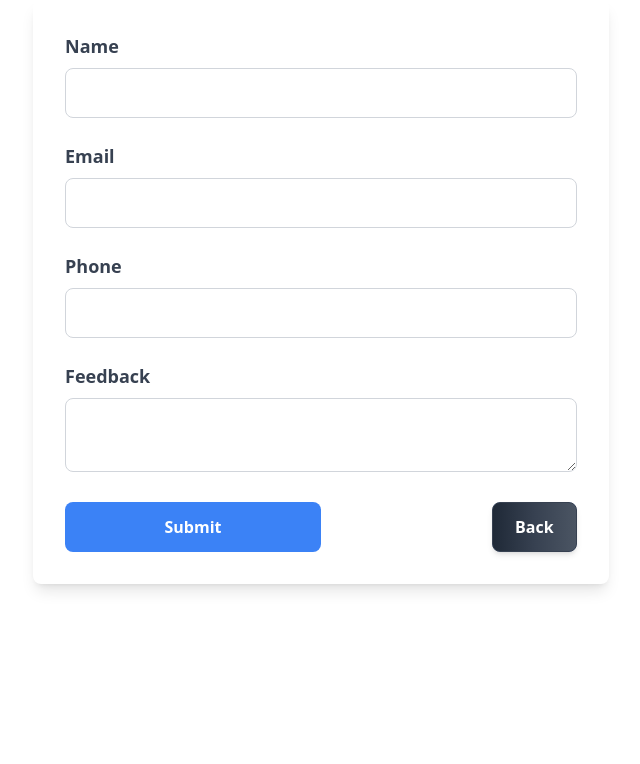
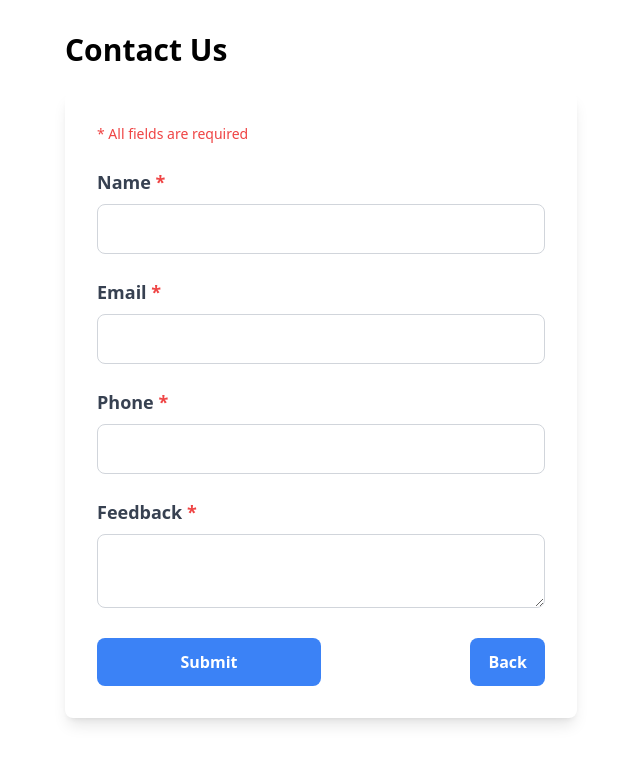
Before and after one commit to ata-shahid/weather-app, a Next.js app: page /contact in a window 1280 px wide. Shown: the top 764 px of the page, without its empty margins (319-959 px from the left). Built offline with nearby package versions, Linux system fonts and the light colour scheme.

Commit message:
Add Contact Form with Validations

```diff
--- a/src/components/ContactForm/Button.tsx
+++ b/src/components/ContactForm/Button.tsx
@@ -1,13 +1,14 @@
-// src/components/ContactForm/Button.tsx
+
+import { FC } from 'react';
 
 interface ButtonProps {
-  type: 'button' | 'submit';
+  type?: 'button' | 'submit' | 'reset';
   onClick?: () => void;
+  className?: string;
   children: React.ReactNode;
-  className?: string;
 }
 
-export function Button({ type, onClick, children, className }: ButtonProps) {
+const Button: FC<ButtonProps> = ({ type = 'button', onClick, className, children }) => {
   return (
     <button
       type={type}
@@ -17,4 +18,6 @@ export function Button({ type, onClick, children, className }: ButtonProps) {
       {children}
     </button>
   );
-}
+};
+
+export default Button;
--- a/src/components/ContactForm/Contact.tsx
+++ b/src/components/ContactForm/Contact.tsx
@@ -1,33 +1,18 @@
-// src/components/ContactForm/Contact.tsx
 
 import { useState } from 'react';
 import { useRouter } from 'next/router';
-import { FormField } from './FormField';
-import { Button } from './Button';
-
-interface FormData {
-  name: string;
-  email: string;
-  phone: string;
-  feedback: string;
-}
-
-interface FormErrors {
-  name: string;
-  email: string;
-  phone: string;
-  feedback: string;
-}
+import FormField from './FormField';
+import  Button  from './Button';
 
 export default function Contact() {
-  const [formData, setFormData] = useState<FormData>({
+  const [formData, setFormData] = useState({
     name: '',
     email: '',
     phone: '',
     feedback: ''
   });
 
-  const [errors, setErrors] = useState<FormErrors>({
+  const [errors, setErrors] = useState({
     name: '',
     email: '',
     phone: '',
@@ -39,24 +24,23 @@ export default function Contact() {
 
   const handleChange = (e: React.ChangeEvent<HTMLInputElement | HTMLTextAreaElement>) => {
     const { name, value } = e.target;
-    setFormData((prevFormData) => ({
-      ...prevFormData,
-      [name]: value
-    }));
+    setFormData({ ...formData, [name]: value });
   };
 
   const handleSubmit = (e: React.FormEvent<HTMLFormElement>) => {
     e.preventDefault();
 
     let valid = true;
-    const newErrors: FormErrors = { name: '', email: '', phone: '', feedback: '' };
+    let newErrors = { name: '', email: '', phone: '', feedback: '' };
 
-    if (!formData.name.trim()) {
+    // Validate Name
+    if (formData.name.trim() === '') {
       newErrors.name = 'Name is required';
       valid = false;
     }
 
-    if (!formData.email.trim()) {
+    // Validate Email
+    if (formData.email.trim() === '') {
       newErrors.email = 'Email is required';
       valid = false;
     } else if (!/\S+@\S+\.\S+/.test(formData.email)) {
@@ -64,8 +48,9 @@ export default function Contact() {
       valid = false;
     }
 
-    const phoneRegex = /^(\+?(\d{1,3})[-.\s]?)?(\d{3,4}[-.\s]?\d{2,3}[-.\s]?\d{3,4}|\d{4,5}[-.\s]?\d{4,5})$/;
-    if (!formData.phone.trim()) {
+    // Validate Phone Number
+    const phoneRegex = /^(?:\+?(\d{1,3})[-.\s]?)?((\d{3,4})[-.\s]?(\d{2,3})[-.\s]?(\d{3,4})|\d{4,5}[-.\s]?\d{4,5})$/;
+    if (formData.phone.trim() === '') {
       newErrors.phone = 'Phone number is required';
       valid = false;
     } else if (!phoneRegex.test(formData.phone)) {
@@ -73,7 +58,8 @@ export default function Contact() {
       valid = false;
     }
 
-    if (!formData.feedback.trim()) {
+    // Validate Feedback
+    if (formData.feedback.trim() === '') {
       newErrors.feedback = 'Feedback is required';
       valid = false;
     }
@@ -90,46 +76,52 @@ export default function Contact() {
   };
 
   return (
-    <div className="max-w-xl mx-auto">
+    <div className="max-w-xl mx-auto p-8">
+      <h1 className="text-3xl font-bold mb-6">Contact Us</h1>
       {!submitted ? (
         <form onSubmit={handleSubmit} className="space-y-6 bg-white p-8 rounded-lg shadow-lg">
+          <p className="text-red-500 text-sm">* All fields are required</p>
           <FormField
             label="Name"
             type="text"
             name="name"
             value={formData.name}
+            onChange={handleChange}
             error={errors.name}
-            onChange={handleChange}
+            required
           />
           <FormField
             label="Email"
             type="email"
             name="email"
             value={formData.email}
+            onChange={handleChange}
             error={errors.email}
-            onChange={handleChange}
+            required
           />
           <FormField
             label="Phone"
             type="text"
             name="phone"
             value={formData.phone}
+            onChange={handleChange}
             error={errors.phone}
-            onChange={handleChange}
+            required
           />
           <FormField
             label="Feedback"
             type="textarea"
             name="feedback"
             value={formData.feedback}
+            onChange={handleChange}
             error={errors.feedback}
-            onChange={handleChange}
+            required
           />
           <div className="flex justify-between">
             <Button type="submit" className="w-1/2">
               Submit
             </Button>
-            <Button type="button" onClick={handleBack} className="w-1/6 ml-4 bg-gradient-to-r from-gray-800 via-gray-700 to-gray-600 hover:bg-gradient-to-l border border-gray-700 shadow-md transform hover:-translate-y-1 hover:shadow-lg">
+            <Button type="button" onClick={handleBack} className="w-1/6 ml-4">
               Back
             </Button>
           </div>
@@ -141,7 +133,7 @@ export default function Contact() {
           <p><strong>Email:</strong> {formData.email}</p>
           <p><strong>Phone:</strong> {formData.phone}</p>
           <p><strong>Feedback:</strong> {formData.feedback}</p>
-          <Button onClick={() => setSubmitted(false)} type="button" className="mt-4">
+          <Button onClick={() => setSubmitted(false)} className="mt-4">
             Edit
           </Button>
         </div>
--- a/src/components/ContactForm/FormField.tsx
+++ b/src/components/ContactForm/FormField.tsx
@@ -1,18 +1,23 @@
-// src/components/ContactForm/FormField.tsx
+
+
+import { FC } from 'react';
 
 interface FormFieldProps {
   label: string;
   type: string;
   name: string;
   value: string;
+  onChange: (e: React.ChangeEvent<HTMLInputElement | HTMLTextAreaElement>) => void;
   error: string;
-  onChange: (e: React.ChangeEvent<HTMLInputElement | HTMLTextAreaElement>) => void;
+  required?: boolean;
 }
 
-export function FormField({ label, type, name, value, error, onChange }: FormFieldProps) {
+const FormField: FC<FormFieldProps> = ({ label, type, name, value, onChange, error, required }) => {
   return (
     <div>
-      <label className="block mb-2 text-lg font-semibold text-gray-700">{label}</label>
+      <label className="block mb-2 text-lg font-semibold text-gray-700">
+        {label} {required && <span className="text-red-500">*</span>}
+      </label>
       {type === 'textarea' ? (
         <textarea
           name={name}
@@ -32,4 +37,6 @@ export function FormField({ label, type, name, value, error, onChange }: FormFie
       {error && <p className="text-red-500 mt-1">{error}</p>}
     </div>
   );
-}
+};
+
+export default FormField;
--- a/src/components/Footer.tsx
+++ b/src/components/Footer.tsx
@@ -5,8 +5,9 @@ export default function Footer() {
     return (
       <footer className="flex bg-gradient-to-r from-gray-800 via-gray-700 to-gray-600 py-4 text-center text-white shadow-inner justify-center items-center">
         <p className="text-xs font-bold tracking-wide">Powered by OpenWeatherMap API</p>
+        <span className="mx-2">|</span>
         <Link href="/contact">
-        <p className="text-blue-500 hover:underline">Contact Us</p>
+        <p className="text-xs font-bold tracking-wide text-white hover:text-blue-500 transition-colors duration-300">Contact Us</p>
       </Link>
       </footer>
     );
```
